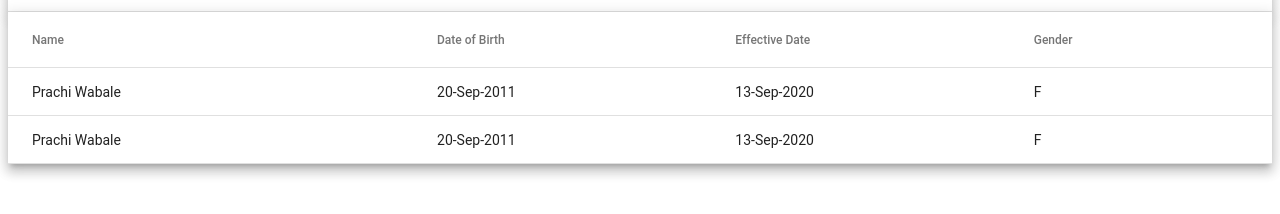
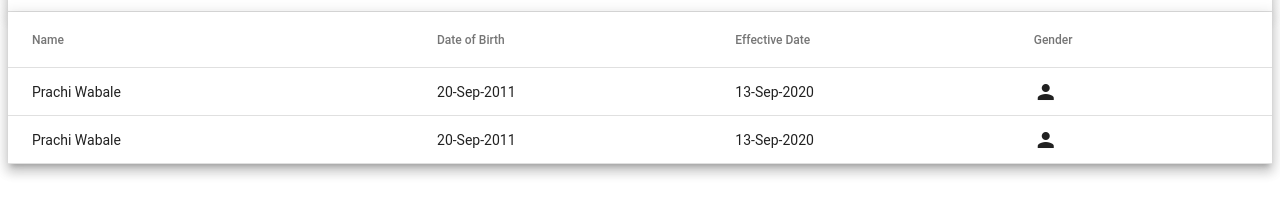
Before and after one commit to prachiwabale/angular-material-9-bjbyml, an Angular app: page / in a window 1280 px wide. Shown: the part 148-362 px from the top of the page. Built offline with nearby package versions, Linux system fonts and the light colour scheme.

Commit message:
3 files modified

```diff
--- a/src/app/interactivetable/interactivetable.component.html
+++ b/src/app/interactivetable/interactivetable.component.html
@@ -1,16 +1,18 @@
 <table mat-table [dataSource]="dataSource" class="mat-elevation-z8">
   <ng-container matColumnDef="name">
     <th mat-header-cell *matHeaderCellDef>Name</th>
+
     <td mat-cell *matCellDef="let element">
       {{ element.name }}
+
     </td>
   </ng-container>
 
   <!-- Symbol Column -->
   <ng-container matColumnDef="dateofbirth">
     <th mat-header-cell *matHeaderCellDef>Date of Birth</th>
-    dateofbirth: '20-Sep-2011',
-    <td mat-cell *matCellDef="let element">{{ element.dateofbirth }}</td>
+  \
+    <td mat-cell *matCellDef="let element">{{ element.dateofbirth}}</td>
   </ng-container>
 
   <!-- Symbol Column -->
@@ -22,9 +24,12 @@
   <!-- Symbol Column -->
   <ng-container matColumnDef="gender">
     <th mat-header-cell *matHeaderCellDef>Gender</th>
-    <td mat-cell *matCellDef="let element">{{ element.gender }}</td>
+    <!-- <td mat-cell *matCellDef="let element">{{ element.gender }}</td> -->
+        <td mat-cell *matCellDef="let element"><mat-icon>person</mat-icon></td>
+    <!-- <mat-icon>delete</mat-icon> -->
   </ng-container>
 
   <tr mat-header-row *matHeaderRowDef="displayedColumns"></tr>
   <tr mat-row *matRowDef="let row; columns: displayedColumns"></tr>
+
 </table>
--- a/src/styles.css
+++ b/src/styles.css
@@ -1,2 +1,3 @@
 /* Add application styles & imports to this file! */
 @import '@angular/material/prebuilt-themes/deeppurple-amber.css';
+@import '~material-icons/iconfont/material-icons.css'
```
Also changed, not shown: package.json (+16 -15 lines).
